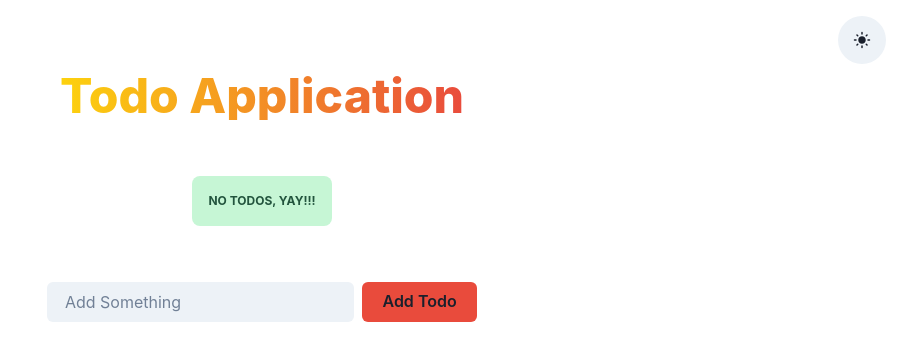
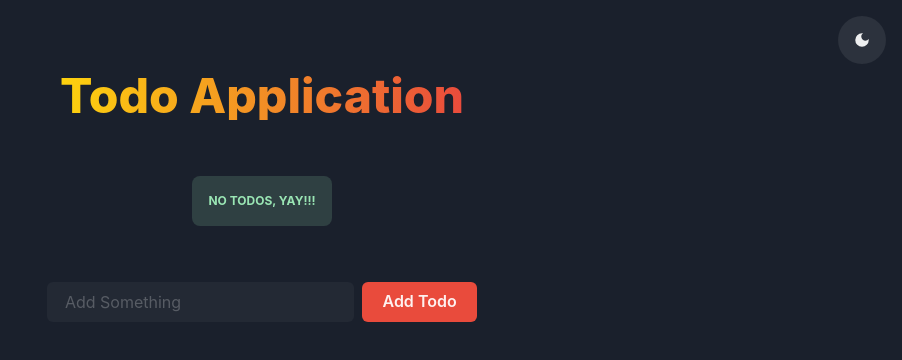
Before and after one commit to danted9822/React-Todo-App, a React (Create React App) app: page / in a window 1280 px wide. Shown: the top 360 px of the page, without its empty margins (378-1280 px from the left). Built offline with nearby package versions, Linux system fonts and the light colour scheme.

Commit message:
inital color bugfix

```diff
--- a/src/index.js
+++ b/src/index.js
@@ -1,16 +1,21 @@
 import React from 'react';
 import ReactDOM from 'react-dom/client';
 import App from './App';
-import {ChakraProvider, ColorModeScript} from '@chakra-ui/react'
+import { ChakraProvider, extendTheme } from '@chakra-ui/react'
+
+const config = {
+  useSystemColorMode: false,
+  initialColorMode: "dark",
+}
+
+const customTheme = extendTheme({ config })
 
 
 const root = ReactDOM.createRoot(document.getElementById('root'));
 root.render(
   <React.StrictMode>
-    <ChakraProvider>
-      <ColorModeScript initialColorMode='dark'/>
-
-    <App />
+    <ChakraProvider theme={customTheme}>
+      <App />
 
     </ChakraProvider>
   </React.StrictMode>
```
